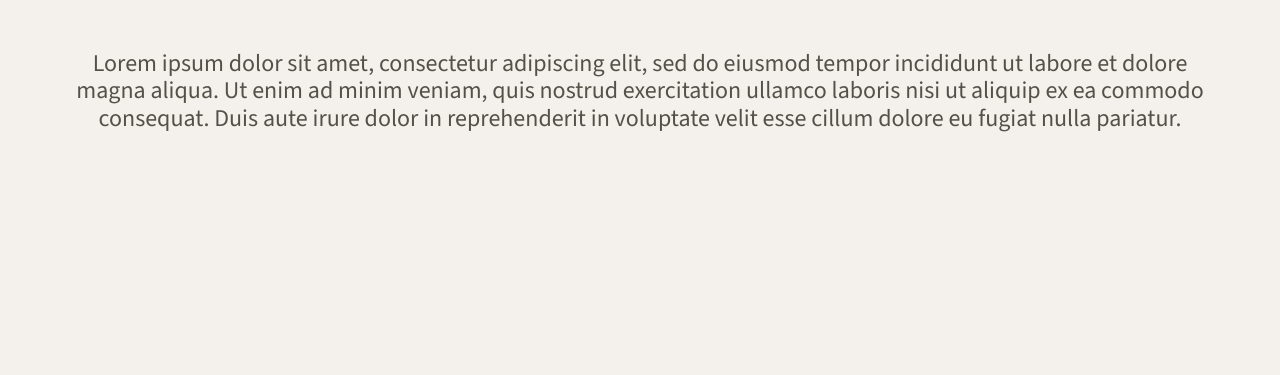
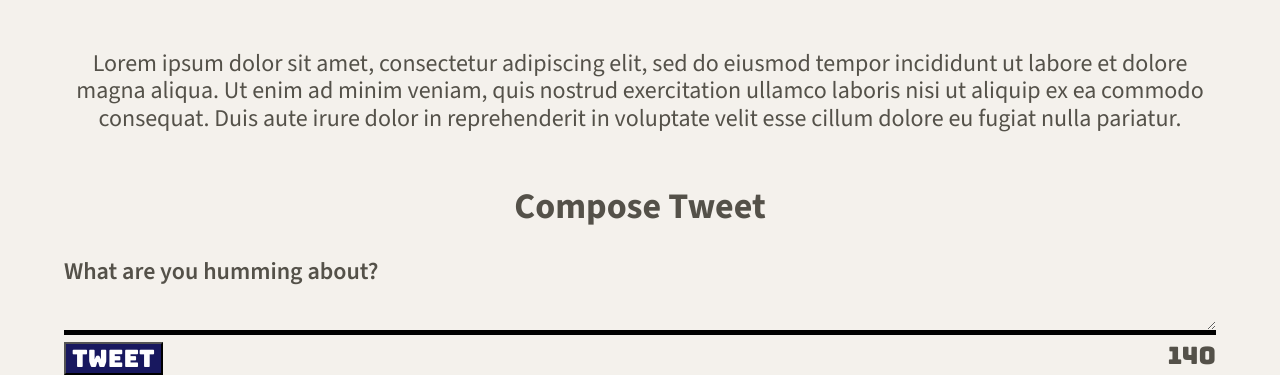
Before and after one commit to schang9m/tweeter, a website: page public/index.html in a window 1280 px wide. Shown: the part 715-1090 px from the top of the page. Before the commit the page ends 871 px from the top, so only its background shows below. Drawn offline with nearby package versions, Linux system fonts and the light colour scheme.

Commit message:
added a new tweet

```diff
--- a/public/index.html
+++ b/public/index.html
@@ -20,6 +20,8 @@
 
     <!-- header CSS -->
     <link rel="stylesheet" href="/styles/header.css" type="text/css" />
+    <!-- new-tweet CSS -->
+    <link rel="stylesheet" href="/styles/new-tweet.css" type="text/css" />
 
     <!-- External JS -->
     <script src="https://ajax.googleapis.com/ajax/libs/jquery/3.4.1/jquery.min.js"></script>
@@ -51,6 +53,17 @@
       <h1>Hello</h1>
       <h2>Testing</h2>
       <p>Lorem ipsum dolor sit amet, consectetur adipiscing elit, sed do eiusmod tempor incididunt ut labore et dolore magna aliqua. Ut enim ad minim veniam, quis nostrud exercitation ullamco laboris nisi ut aliquip ex ea commodo consequat. Duis aute irure dolor in reprehenderit in voluptate velit esse cillum dolore eu fugiat nulla pariatur.</p>
+      <section class="new-tweet">
+        <h2>Compose Tweet</h2>
+        <form method="POST" action="/tweets/">
+          <label for="tweet-text">What are you humming about?</label>
+          <textarea name="text" id="tweet-text"></textarea>
+          <div class="tweet-button">
+            <button type="submit">Tweet</button>
+            <output name="counter" class="counter" for="tweet-text">140</output>
+          </div>
+        </form>
+      </section>
     </main>
   </body>
 </html>
--- a/public/styles/layout.css
+++ b/public/styles/layout.css
@@ -26,11 +26,11 @@ body {
 main {
   display: flex;
   justify-content: center;
-  background-color: #f4f1ec;
+  background-color: inherit;
   flex-direction: column;
-  padding-left: 5%;
-  padding-right: 5%;
+  width: 90%;
   text-align: center;
+  margin: 0 auto;
 }
 /*
  * Additional CSS can be defined below or in other CSS files, as per instructions
--- /dev/null
+++ b/public/styles/new-tweet.css
@@ -0,0 +1,22 @@
+.tweet-button {
+  font-family: "Bungee";
+  display: flex;
+  justify-content: space-between;
+}
+.tweet-button button {
+  background-color: rgb(24, 24, 95);
+  color: white;
+}
+
+.new-tweet label {
+  display: flex;
+  justify-content: space-between;
+  font-weight: 600;
+}
+#tweet-text {
+  width: 100%;
+  height: 50px;
+  border: none;
+  border-bottom: 5px solid black;
+  background-color:  #f4f1ec
+}
--- a/server/data-files/initial-tweets.json
+++ b/server/data-files/initial-tweets.json
@@ -8,7 +8,7 @@
     "content": {
       "text": "If I have seen further it is by standing on the shoulders of giants"
     },
-    "created_at": 1720911702443
+    "created_at": 1720984980521
   },
   {
     "user": {
@@ -19,6 +19,6 @@
     "content": {
       "text": "Je pense , donc je suis"
     },
-    "created_at": 1720998102443
+    "created_at": 1721071380521
   }
 ]
--- a/server/index.js
+++ b/server/index.js
@@ -35,3 +35,7 @@ app.use("/tweets", tweetsRoutes);
 app.listen(PORT, () => {
   console.log("Example app listening on port " + PORT);
 });
+
+// app.post("/tweets/", (req, res) => {
+
+// })
```
